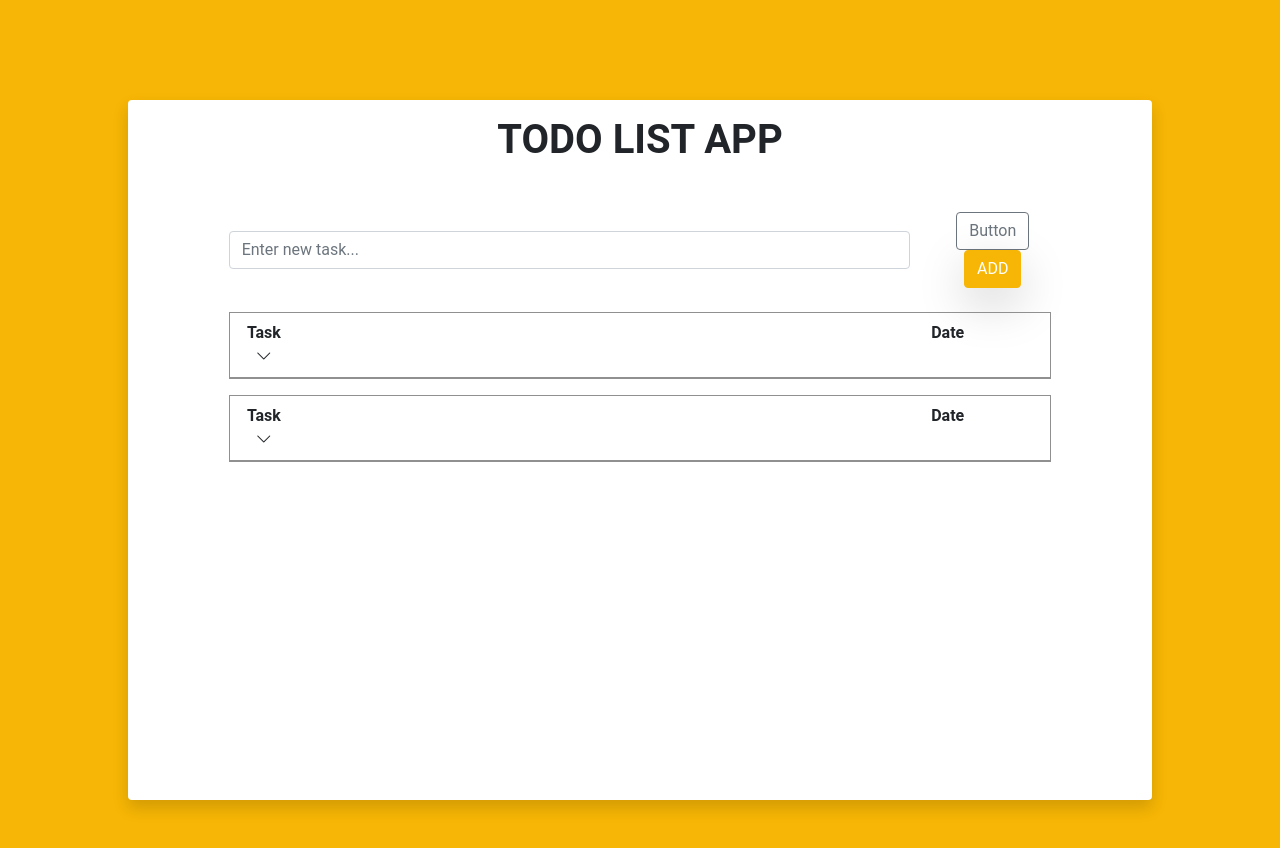
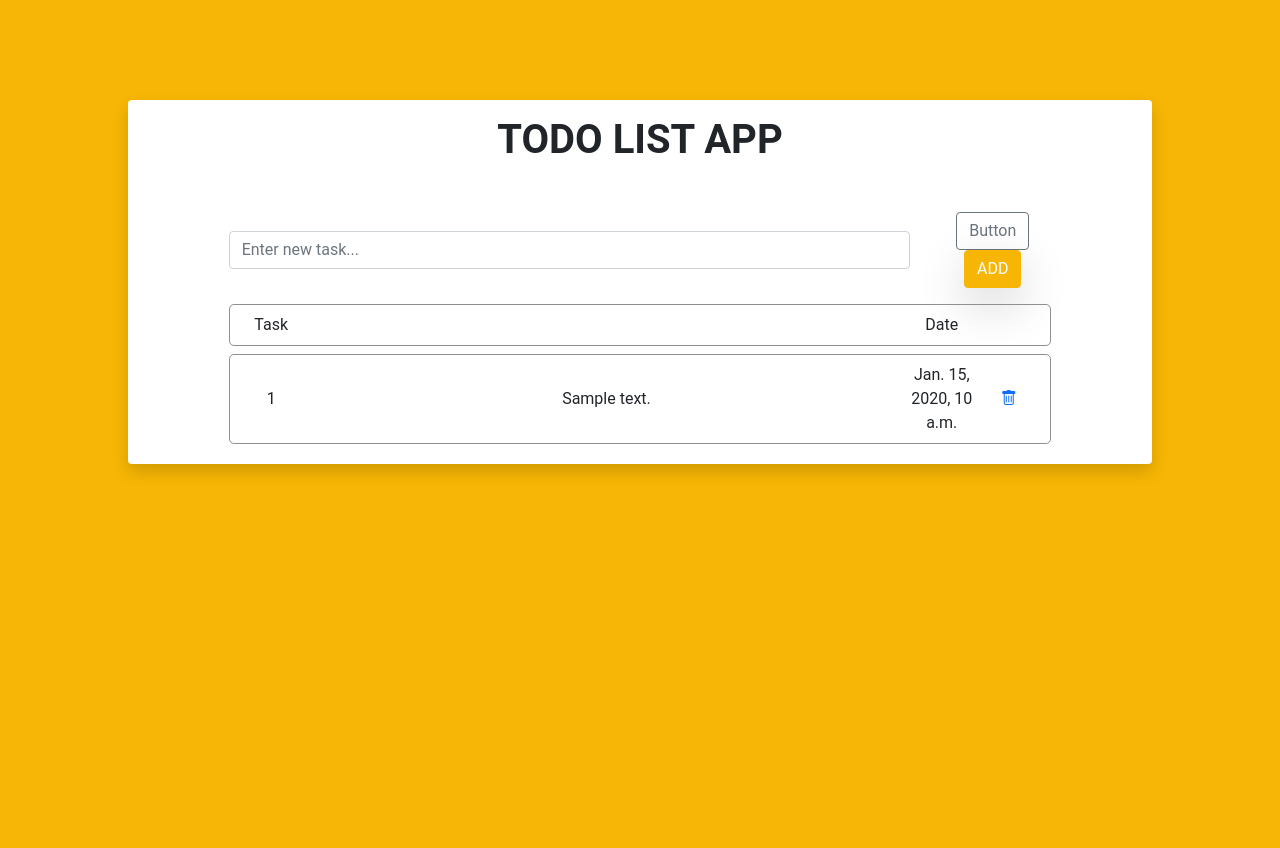
Before and after one commit to elemanjan/todolist_app, a Django app: page / in a window 1280 px wide. After the commit the page ends 475 px from the top, so only its background shows below. Run offline with Django 3.2, Linux system fonts and the light colour scheme; tables that the repository leaves empty hold one stand-in row (values such as "Sample post"); lists and menus that the app fills with data are empty; some libraries are stand-ins or nearby versions.

Commit message:
done base page, add_todo view

```diff
--- a/todo/models.py
+++ b/todo/models.py
@@ -9,6 +9,5 @@ class User(models.Model):
 
 
 class TodoText(models.Model):
-    user = models.ForeignKey(User, on_delete=models.CASCADE)
     todo_text = models.TextField(max_length=500, null=True)
     date = models.DateTimeField()
--- a/todo/static/css/style.css
+++ b/todo/static/css/style.css
@@ -7,7 +7,7 @@ body{
 .container.content {
     background-color: snow;
     width: 80%;
-    height: 700px;
+    height: auto;
     margin-top: 100px;
     margin-bottom: 40px;
     border-radius: 5px;
@@ -32,3 +32,9 @@ table.caption {
     border: 1px solid #909090 !important;
     border-radius: 10px;
 }
+
+div.todo_text {
+    height: auto;
+    border: 1px solid #909090 !important;
+    border-radius: 5px;
+}
--- a/todo/templates/base.html
+++ b/todo/templates/base.html
@@ -22,11 +22,11 @@
         </div>
         <div class="col-10">
 
-            <form class="row align-items-center">
+            <form action="add_todo/" method="post" class="row align-items-center">
                 <div class="col-10">
                     <label class="visually-hidden" for="inlineFormInputGroupUsername">Username</label>
                     <div class="input-group">
-                        <input type="text" class="form-control input-lg" id="inlineFormInputGroupUsername"
+                        <input type="text" name="todo_text" class="form-control input-lg" id="inlineFormInputGroupUsername"
                                placeholder="Enter new task...">
                     </div>
                 </div>
@@ -43,22 +43,7 @@
         </div>
     </div>
 
-    <div class="row mt-4">
-        <div class="col"></div>
-        <div class="col-10">
-            <table class="table caption">
-                <thead>
-                <tr class="d-flex">
-                    <th class="col-1">Task <i class="bi bi-chevron-down"></i> </th>
-                    <th class="col-9"></th>
-                    <th class="col-1">Date</th>
-                    <th class="col-1"></th>
-                </tr>
-                </thead>
-            </table>
-        </div>
-        <div class="col"></div>
-    </div>
+
 
 
 {% block content %}
--- a/todo/templates/todo/index.html
+++ b/todo/templates/todo/index.html
@@ -2,19 +2,33 @@
 
 {% block content %}
 
-    <div class="row">
+    <div class="row mt-3">
         <div class="col"></div>
         <div class="col-10">
-            <table class="table caption">
-                <thead>
-                <tr class="d-flex">
-                    <th class="col-1">Task <i class="bi bi-chevron-down"></i></th>
-                    <th class="col-9"></th>
-                    <th class="col-1">Date</th>
-                    <th class="col-1"></th>
-                </tr>
-                </thead>
-            </table>
+            <div class="d-flex align-items-center p-2 todo_text">
+                <div class="col-1">Task</div>
+                <div class="col-9"></div>
+                <div class="col-1">Date</div>
+                <div class="col-1"></div>
+
+            </div>
+        </div>
+        <div class="col"></div>
+    </div>
+    <div class="row mt-2">
+        <div class="col"></div>
+        <div class="col-10">
+             {% for todo_item in todo_items %}
+            <div class="d-flex align-items-center p-2 mb-1 todo_text">
+
+
+                    <div class="col-1"> {{ todo_item.id }}</div>
+                    <div class="col-9">{{ todo_item.todo_text }}</div>
+                    <div class="col-1">{{ todo_item.date }}</div>
+                    <div class="col-1"><a href=""><i class="bi bi-trash"></i></a></div>
+
+            </div>
+                {% endfor %}
         </div>
         <div class="col"></div>
     </div>
--- a/todo/views.py
+++ b/todo/views.py
@@ -3,7 +3,23 @@ from django.shortcuts import render
 from django.http import HttpResponse
 from django.template import loader
 from .models import User, TodoText
+from django.views.decorators.csrf import csrf_exempt
+from django.utils import timezone
+from django.http import HttpResponseRedirect
+
+def home(request):
+    todo_items = TodoText.objects.all().order_by('-date')
+    return render(request, 'todo/index.html', {
+        'todo_items': todo_items
+    })
 
 
-def home(request):
-    return render(request, 'todo/index.html')
+@csrf_exempt
+def add_todo(request):
+    add_date = timezone.now().strftime('%Y-%m-%dT%H:%M:%S')
+    todo_text = request.POST['todo_text']
+    print(add_date)
+    print(todo_text)
+    length_todos = TodoText.objects.all().count()
+    TodoText.objects.create(date=add_date, todo_text=todo_text)
+    return HttpResponseRedirect('/')
--- a/todolist/urls.py
+++ b/todolist/urls.py
@@ -21,5 +21,6 @@ from todo import views
 urlpatterns = [
     url(r'^admin/', admin.site.urls),
     url(r'^$', views.home, name='home'),
+    path(r'add_todo/', views.add_todo),
 
 ]
```
Also changed, not shown: db.sqlite3, todo/migrations/0002_auto_20210331_0434.py (added).
